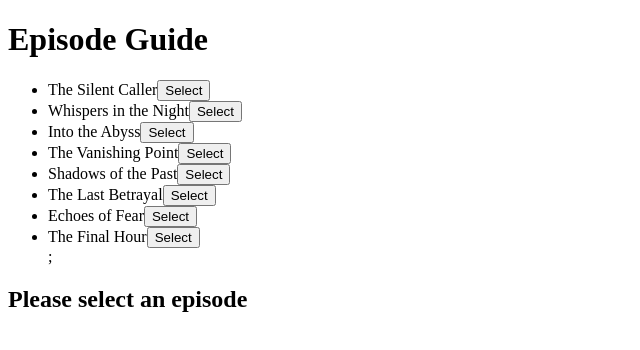
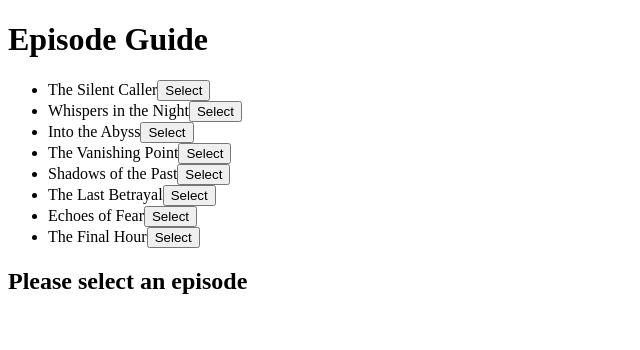
Before and after one commit to saracpena/Dark-Echoes, a React (Vite) app: page / in a window 1280 px wide. Shown: the top 350 px of the page, without its empty margins (0-640 px from the left). Built offline with nearby package versions, Linux system fonts and the light colour scheme.

Commit message:
update where comments are placed

```diff
--- a/src/App.jsx
+++ b/src/App.jsx
@@ -5,61 +5,34 @@ import { episodeList } from "./data.js";
 export default function App() {
   // State or in plain english "REACT'S MEMORY"
   /**
-   * episodes = the current value React is remembering
-     setEpisodes = the function used to change that list
-     episodeList = the starting data from data.js
+   *! episodes = the current value React is remembering
+   *! setEpisodes = the function used to change that list
+   *! episodeList = the starting data from data.js
 So therefore,
      const [episodes, setEpisodes] = useState(episodeList);
 
-  //* React asks:
+  /* React's Memory (State)
 
-  * ?What data should I keep track of?
+   ? React asks:"What information do you want me to remember?"
 
-    *!You answer: Episodes.
+   * Answer: The list of episodes.
 
-  // * React asks:
+   ? React asks: "What should they be when the app FIRST loads?"
 
-*   ?What should they be when the app first starts?
+   * Answer: Use the episodeList imported from data.js.
 
-  *!You answer: The array from data.js which is "episodeList"
+   !React will now remember this list as "episodes."*/
+  /*//TODO: The app imports the array from `data` into a state variable.*/
+  const [episodes, setEpisodes] = useState(episodeList);
 
-  //* So React internally remembers
-
-    episodes
-
-      ↓
-
-    episodeList
-
-    *! React only cares about the initial value/state */
-  // React's Memory (State)
-
-  // React asks:
-  // "What information do you want me to remember?"
+  //? React asks: "Is there anything else I should remember?"
   //
-  // Answer:
-  // The list of episodes.
-  //
-  // React asks:
-  // "What should they be when the app FIRST loads?"
-  //
-  // Answer:
-  // Use the episodeList imported from data.js.
-  //
-  // React will now remember this list as "episodes."
-  const [episodes, setEpisodes] = useState(episodeList);
-  // React asks:
-  // "Is there anything else I should remember?"
-  //
-  // Answer:
-  // Which episode the user has selected.
-  //
-  // null means:
-  // "No episode has been selected yet."
-  //
+  //* Answer: Which episode the user has selected.
+  // null means: "No episode has been selected yet."
   // As the user clicks different episodes,
   // React will update this value.
-  const [selectedEpisodeId, setselectedEpisodeId] = useState(null);
+  /*//TODO: The app keeps the selected episode in a state variable.*/
+  const [selectedEpisodeId, setSelectedEpisodeId] = useState(null);
   // This is NOT state.
   //
   // This is DERIVED DATA.
@@ -76,9 +49,9 @@ So therefore,
     //use ananymous function for eventhandler...why? to avoid it being called on its own it
     //basically prevents the onClick to get called until the user CLICKS on it
     if (selectedEpisodeId === id) {
-      setselectedEpisodeId(null);
+      setSelectedEpisodeId(null);
     } else {
-      setselectedEpisodeId(id);
+      setSelectedEpisodeId(id);
     }
   };
 
@@ -86,12 +59,15 @@ So therefore,
     <div>
       <h1>Episode Guide</h1>
       <ul>
-        {episodes.map((episode) => {
+
+        {episodes.map((episode) => { //TODO: A list of episode names is rendered.
           //!react has something when you map through something it requires a KEY
           return (
             <li
+        //TODO: Each item in the rendered list has a unique key.
               key={episode.id}
               className={selectedEpisodeId === episode.id ? "selected" : ""}
+        //TODO: When an episode in the list is clicked, the selected episode is updated in state.
             >
               {episode.title}
               <button onClick={() => handleSelect(episode.id)}>
@@ -100,9 +76,9 @@ So therefore,
             </li>
           );
         })}
-        ;
       </ul>
       {selectedEpisode ? (
+    //TODO: If there is a selected episode, the app displays more details about it, including the episode's number, name, and description.
         <section>
           <h2>
             Episode {selectedEpisode.id}: {selectedEpisode.title}
@@ -110,6 +86,8 @@ So therefore,
           <p>{selectedEpisode.description}</p>
         </section>
       ) : (
+
+  //TODO: If no episode is selected, the app shows a message encouraging the user to select an episode.
         <h2>Please select an episode</h2>
       )}
     </div>
```
